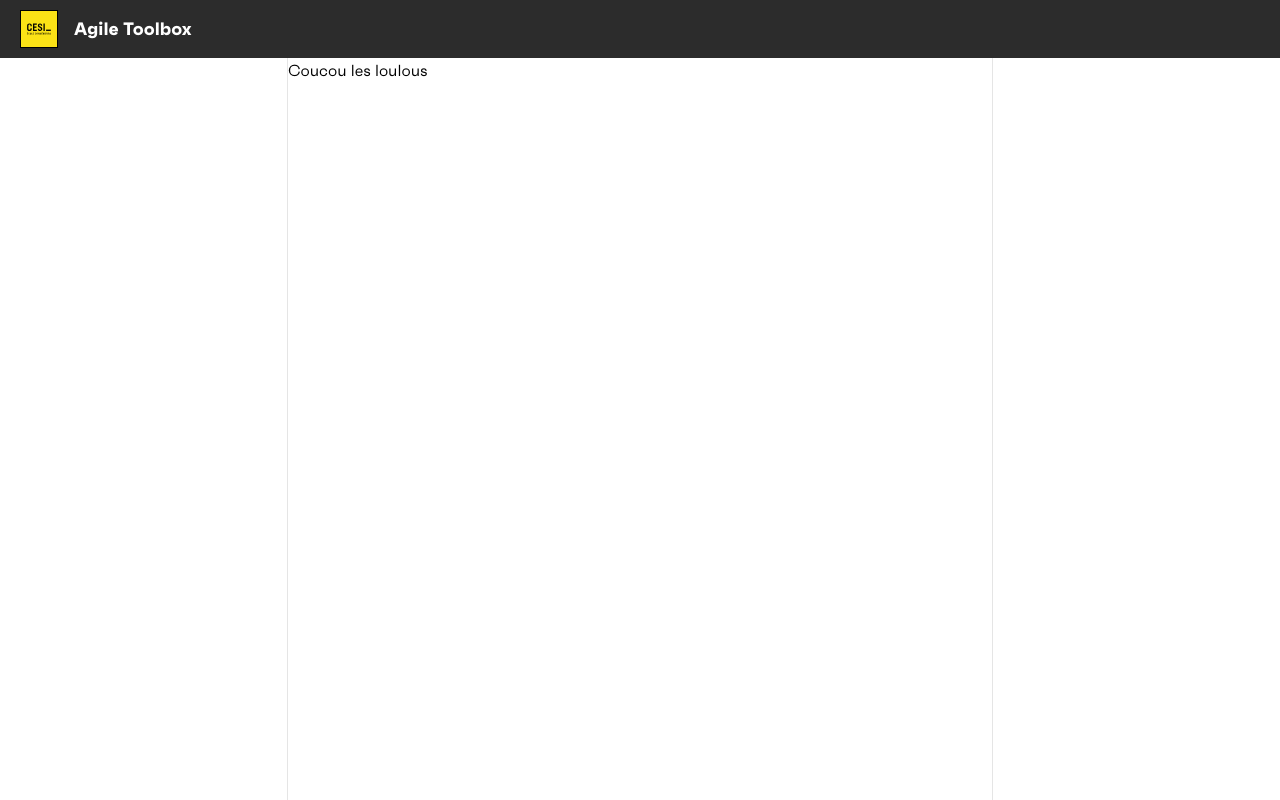
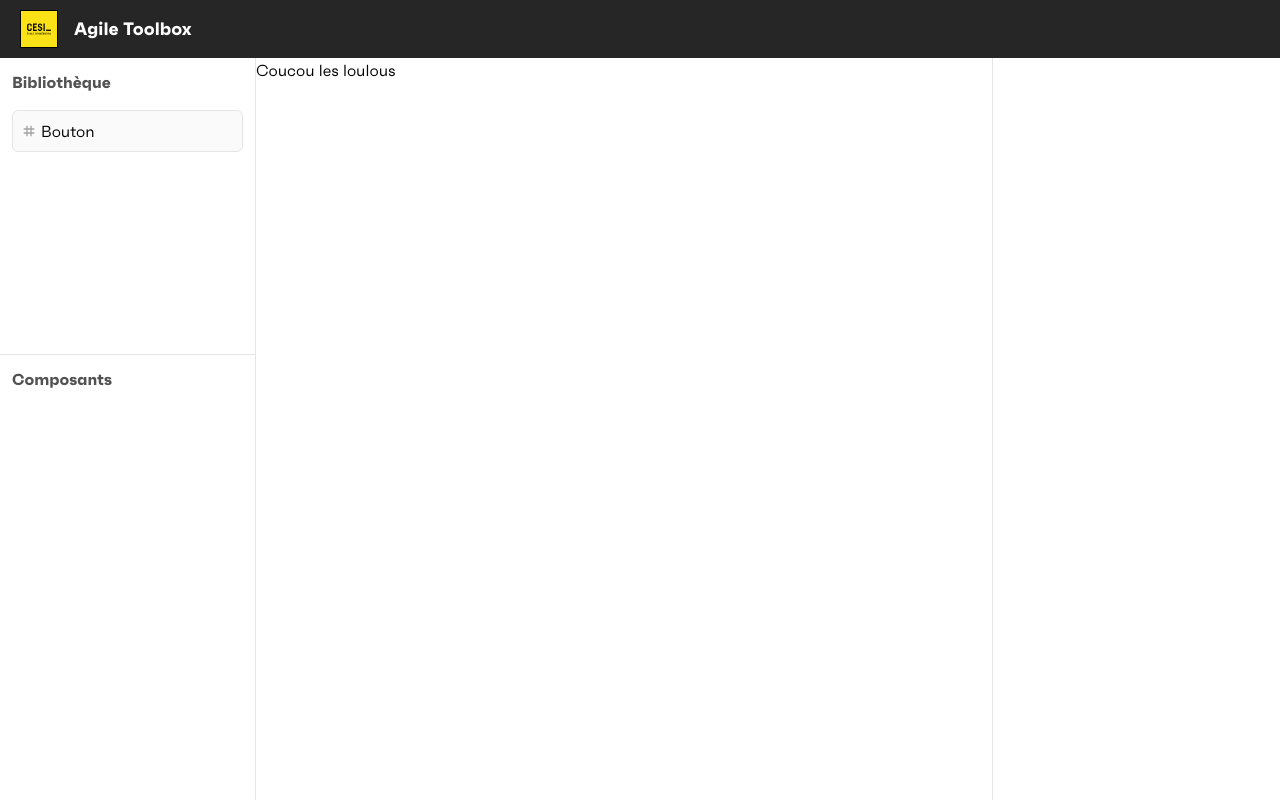
Before and after one commit to floriaaan/agile-toolbox, a Next.js app: page / in a window 1280 px wide. Built offline with nearby package versions, Linux system fonts and the light colour scheme.

Commit message:
feat: add button

```diff
--- a/components/Layout.jsx
+++ b/components/Layout.jsx
@@ -1,5 +1,7 @@
 import { createContext, useContext, useState } from "react";
 import { Navbar } from "./Navbar";
+
+import { CgHashtag } from "react-icons/cg";
 
 const LayoutContext = createContext();
 
@@ -22,10 +24,23 @@ export const LayoutProvider = ({ children }) => {
 export const useLayout = () => useContext(LayoutContext);
 
 const LeftSidebar = () => {
-  return <div className="h-full border-r border-[#e5e5e5] w-72">
-
-  </div>;
+  return (
+    <div className="w-64 h-full border-r border-neutral-200">
+      <div className="p-3 border-b h-2/5 border-neutral-200">
+        <h2 className="font-bold text-neutral-600">Bibliothèque</h2>
+        <div className="flex flex-col mt-4 overflow-y-scroll gap-y-2">
+          <button className="inline-flex items-center p-2 duration-150 border rounded-md hover:bg-neutral-100 active:bg-neutral-200 active:border-neutral-300 border-neutral-200 bg-neutral-50">
+            <CgHashtag className="w-4 h-4 mr-1 text-neutral-400" />
+            Bouton
+          </button>
+        </div>
+      </div>
+      <div className="p-3 h-3/5 border-neutral-200">
+        <h2 className="font-bold text-neutral-600">Composants</h2>
+      </div>
+    </div>
+  );
 };
 const RightSidebar = () => {
-  return <div className="h-full border-l border-[#e5e5e5] w-72"></div>;
+  return <div className="h-full border-l border-neutral-200 w-72"></div>;
 };
--- a/components/Navbar.jsx
+++ b/components/Navbar.jsx
@@ -4,7 +4,7 @@ import { CESILogo } from "./CESILogo";
 export const Navbar = () => {
   return (
     <>
-      <div className="sticky top-0 z-50 flex flex-col bg-[#2c2c2c]">
+      <div className="sticky top-0 z-50 flex flex-col bg-neutral-800">
         <div
           aria-label="Navigation principale"
           className="inline-flex items-center justify-between w-full px-5 py-2.5"
```
